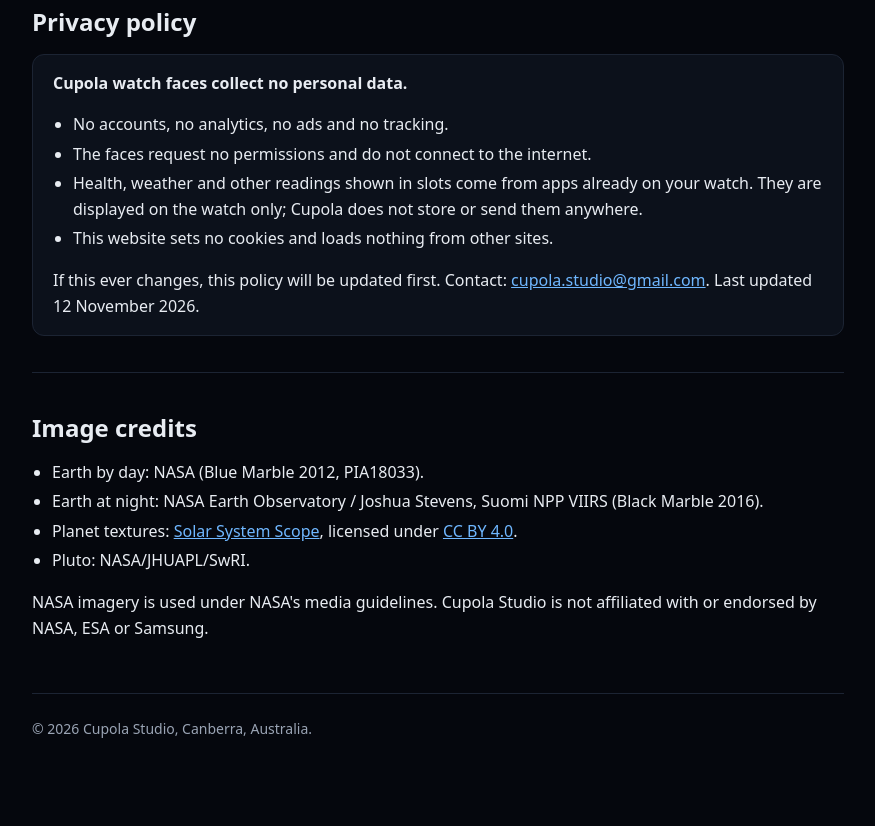
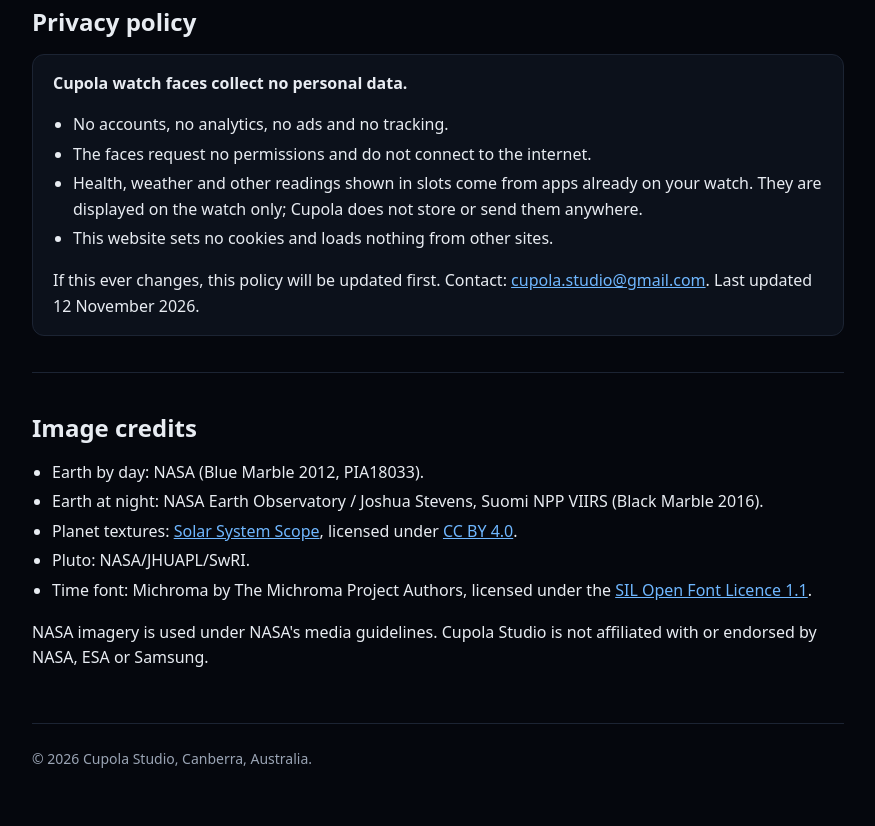
Before and after one commit to Cupola-Studio/cupola-studio.github.io, a plain HTML site: page index.html in a window 1280 px wide. Shown: the part 2144-2970 px from the top of the page, without its empty margins (202-1077 px from the left). Before the commit the page ends 2941 px from the top, so only its background shows below. Drawn offline with Linux system fonts and the light colour scheme.

Commit message:
Font update

```diff
--- a/index.html
+++ b/index.html
@@ -102,6 +102,7 @@
     <li>Earth at night: NASA Earth Observatory / Joshua Stevens, Suomi NPP VIIRS (Black Marble 2016).</li>
     <li>Planet textures: <a href="https://www.solarsystemscope.com/textures/">Solar System Scope</a>, licensed under <a href="https://creativecommons.org/licenses/by/4.0/">CC BY 4.0</a>.</li>
     <li>Pluto: NASA/JHUAPL/SwRI.</li>
+    <li>Time font: Michroma by The Michroma Project Authors, licensed under the <a href="https://openfontlicense.org">SIL Open Font Licence 1.1</a>.</li>
   </ul>
   <p>NASA imagery is used under NASA's media guidelines. Cupola Studio is not affiliated with or endorsed by NASA, ESA or Samsung.</p>
 </section>
```
